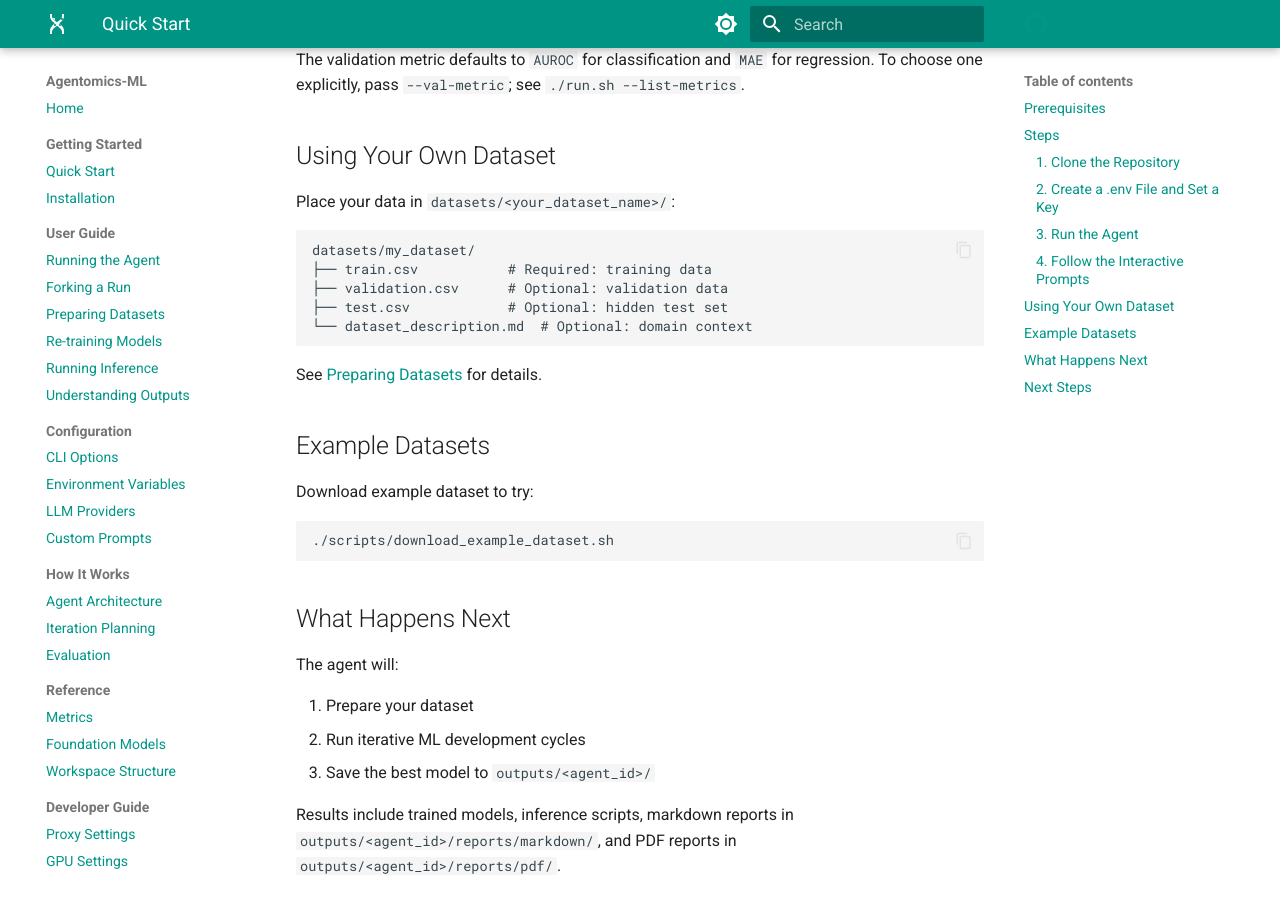
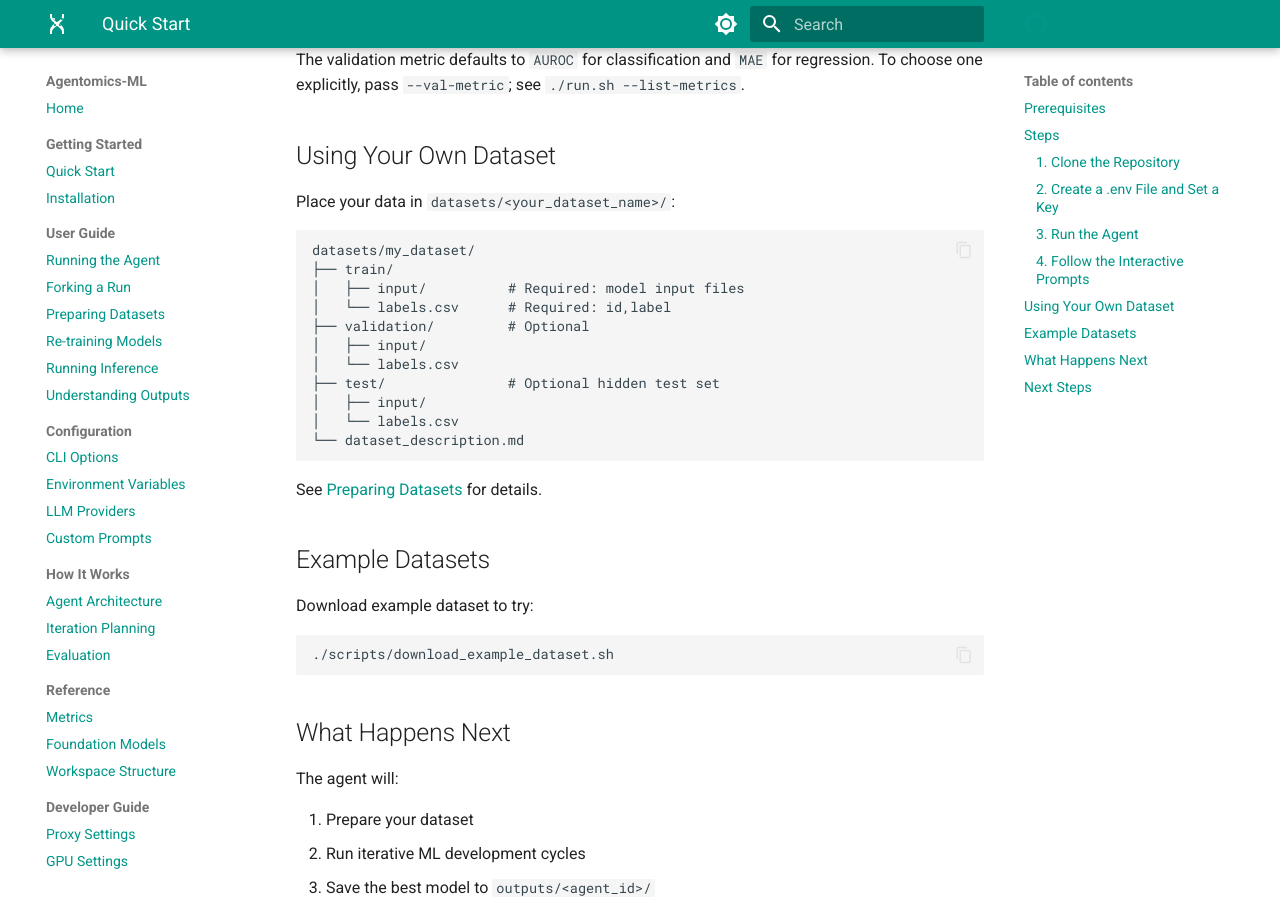
Before and after one commit to BioGeMT/agentomics-ml, an MkDocs documentation site: the page built from docs/getting-started/quick-start.md, in a window 1280 px wide and 900 px high, scrolled down 1049 px. Built offline with MkDocs 1.6.1 and Material for MkDocs 9.7.7, drawn with Linux system fonts in a browser that asks for light colours; comment, search, counter and statistics services are not loaded.

Commit message:
Update tests, docs, and misc files

````diff
--- a/docs/getting-started/quick-start.md
+++ b/docs/getting-started/quick-start.md
@@ -46,12 +46,18 @@ The validation metric defaults to `AUROC` for classification and `MAE` for regre
 
 Place your data in `datasets/<your_dataset_name>/`:
 
-```
+```text
 datasets/my_dataset/
-├── train.csv           # Required: training data
-├── validation.csv      # Optional: validation data
-├── test.csv            # Optional: hidden test set
-└── dataset_description.md  # Optional: domain context
+├── train/
+│   ├── input/          # Required: model input files
+│   └── labels.csv      # Required: id,label
+├── validation/         # Optional
+│   ├── input/
+│   └── labels.csv
+├── test/               # Optional hidden test set
+│   ├── input/
+│   └── labels.csv
+└── dataset_description.md
 ```
 
 See [Preparing Datasets](../user-guide/datasets.md) for details.
````
Also changed, not shown: README.md (+3 -3 lines), docs/index.md (+1 -1 lines), docs/reference/workspace-structure.md (+4 -4 lines), docs/user-guide/datasets.md (+1 -1 lines), 7 other files.
